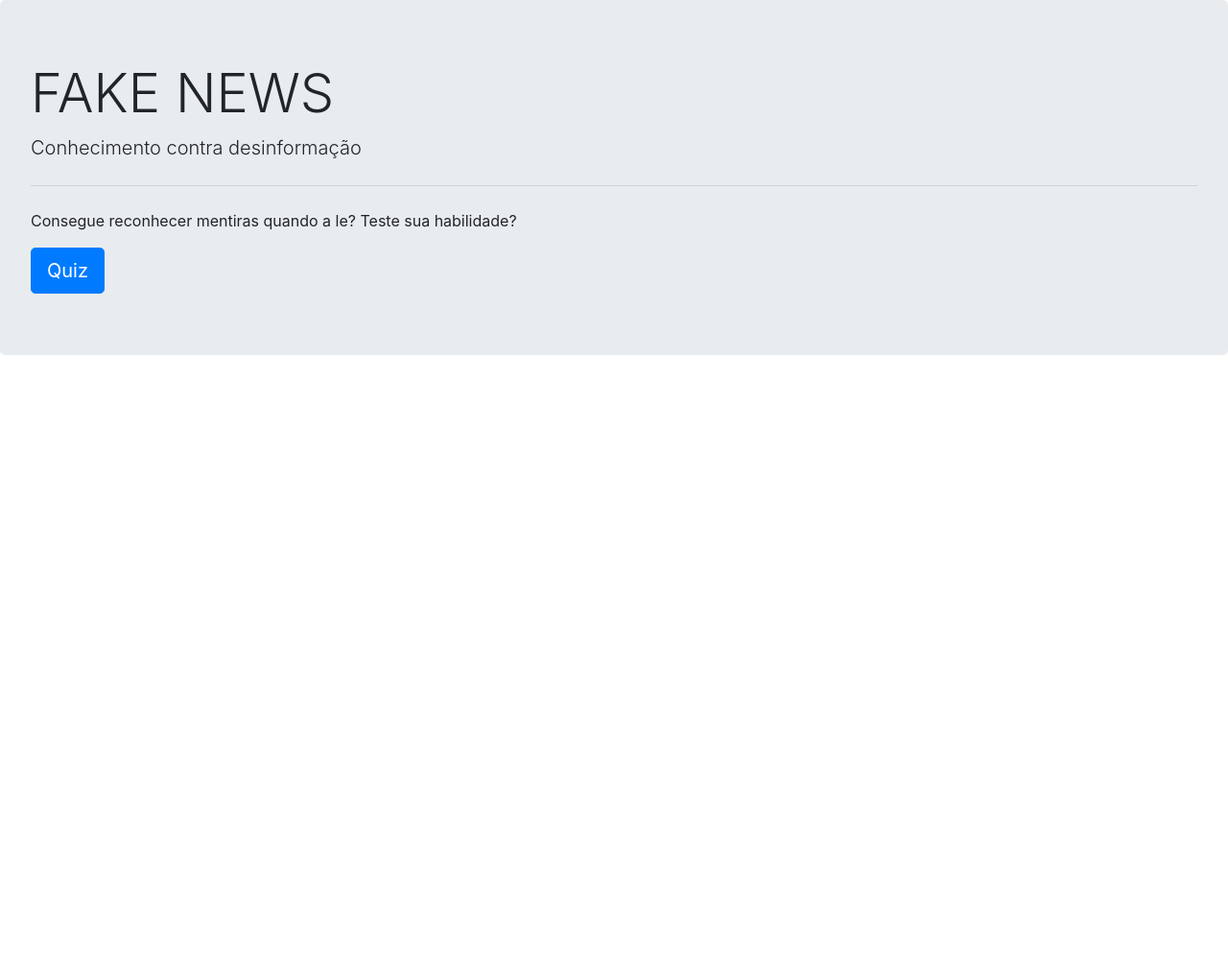
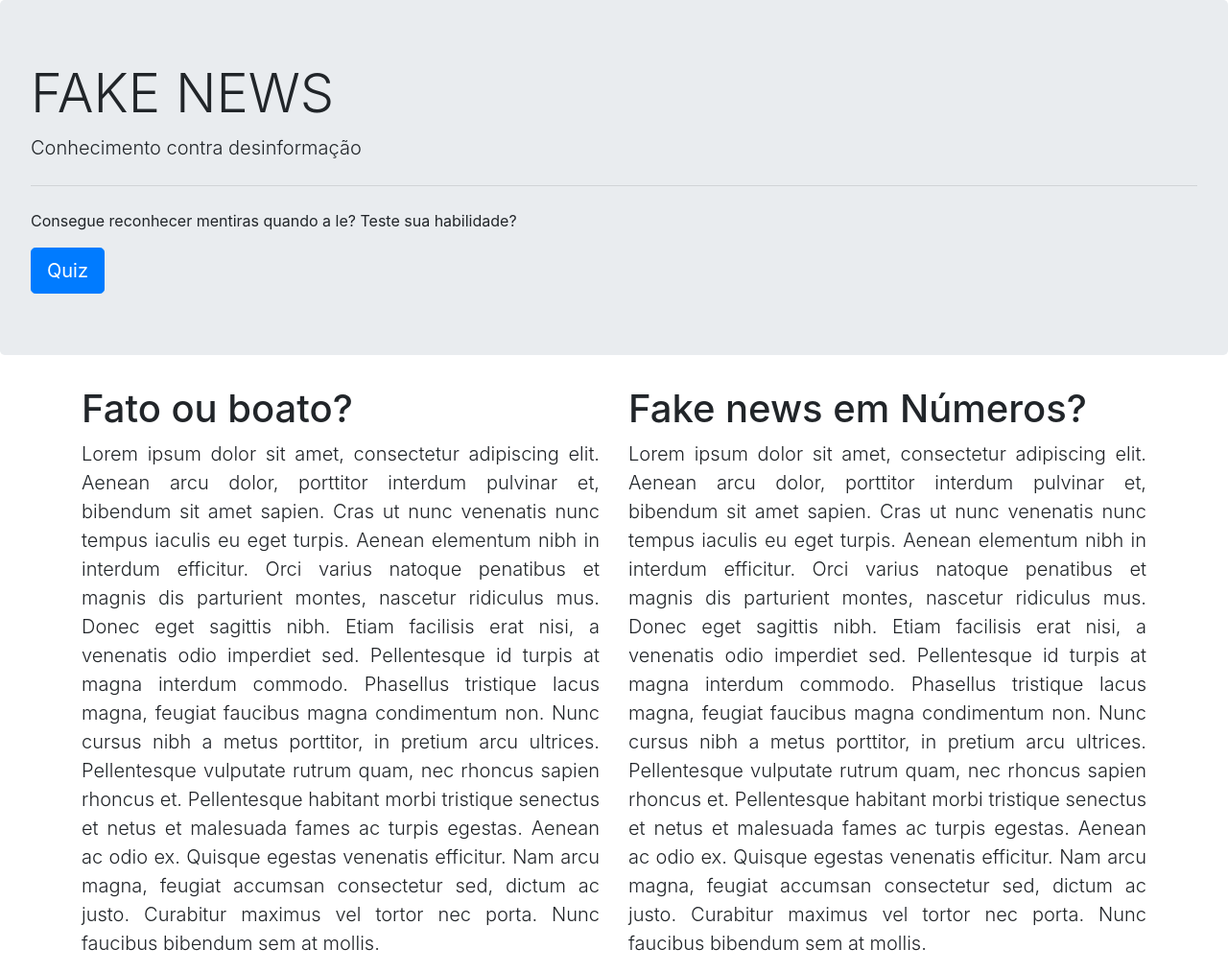
Before and after one commit to Freitas29/Fake-news, a website: page src/index.html in a window 1280 px wide. Shown: the whole page at 96% size. Before the commit the page ends 800 px from the top, so only its background shows below. Drawn offline with nearby package versions, Linux system fonts and the light colour scheme.

Commit message:
Columns to main content

```diff
--- a/src/index.html
+++ b/src/index.html
@@ -15,5 +15,47 @@
         <p>Consegue reconhecer mentiras quando a le? Teste sua habilidade?</p>
         <a class="btn btn-primary btn-lg" href="#" role="button">Quiz</a>
     </div>
+
+    <div class="container">
+        <div class="row">
+            <div class="col-lg-6 col-sm-12">
+                <h1 class="display-5">Fato ou boato?</h1>
+                <p class="lead text-justify">
+                    Lorem ipsum dolor sit amet, consectetur adipiscing elit. Aenean arcu dolor,
+                    porttitor interdum pulvinar et, bibendum sit amet sapien. Cras ut nunc
+                    venenatis nunc tempus iaculis eu eget turpis. Aenean elementum nibh in interdum efficitur.
+                    Orci varius natoque penatibus et magnis dis parturient montes, nascetur
+                    ridiculus mus. Donec eget sagittis nibh. Etiam facilisis erat nisi, a
+                    venenatis odio imperdiet sed. Pellentesque id turpis at magna interdum commodo.
+                    Phasellus tristique lacus magna, feugiat faucibus magna condimentum non. Nunc
+                    cursus nibh a metus porttitor, in pretium arcu ultrices.
+
+                    Pellentesque vulputate rutrum quam, nec rhoncus sapien rhoncus et.
+                    Pellentesque habitant morbi tristique senectus et netus et malesuada fames ac turpis egestas.
+                    Aenean ac odio ex. Quisque egestas venenatis efficitur. Nam arcu magna, feugiat accumsan consectetur sed,
+                    dictum ac justo. Curabitur maximus vel tortor nec porta. Nunc faucibus bibendum sem at mollis.
+                </p>
+            </div>
+
+            <div class="col-lg-6 col-sm-12">
+                <h1 class="display-5">Fake news em Números?</h1>
+                <p class="lead text-justify">
+                        Lorem ipsum dolor sit amet, consectetur adipiscing elit. Aenean arcu dolor,
+                        porttitor interdum pulvinar et, bibendum sit amet sapien. Cras ut nunc
+                        venenatis nunc tempus iaculis eu eget turpis. Aenean elementum nibh in interdum efficitur.
+                        Orci varius natoque penatibus et magnis dis parturient montes, nascetur
+                        ridiculus mus. Donec eget sagittis nibh. Etiam facilisis erat nisi, a
+                        venenatis odio imperdiet sed. Pellentesque id turpis at magna interdum commodo.
+                        Phasellus tristique lacus magna, feugiat faucibus magna condimentum non. Nunc
+                        cursus nibh a metus porttitor, in pretium arcu ultrices.
+
+                        Pellentesque vulputate rutrum quam, nec rhoncus sapien rhoncus et.
+                        Pellentesque habitant morbi tristique senectus et netus et malesuada fames ac turpis egestas.
+                        Aenean ac odio ex. Quisque egestas venenatis efficitur. Nam arcu magna, feugiat accumsan consectetur sed,
+                        dictum ac justo. Curabitur maximus vel tortor nec porta. Nunc faucibus bibendum sem at mollis.
+                </p>
+            </div>
+        </div>
+    </div>
 </body>
 </html>
```
